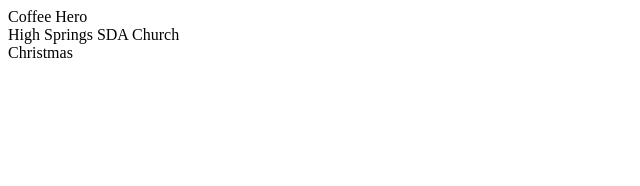
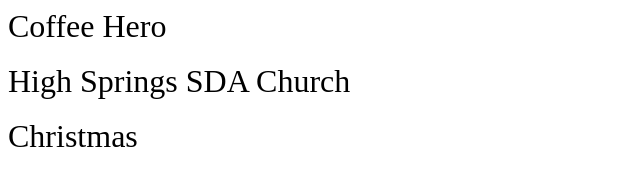
Before and after one commit to lukesbart/my_work, a plain HTML site: page index.html in a window 1280 px wide. Shown: the whole page, without its empty margins (0-640 px from the left). Drawn offline with Linux system fonts and the light colour scheme.

Commit message:
Increase font size on index.html links

```diff
--- a/index.html
+++ b/index.html
@@ -6,14 +6,16 @@
      a {
         color: #000;
         text-decoration: none;
-        font-size: 1em;
+        font-size: 2em;
         display: block;
        }
     </style>
   </head>
   <body>
    <a href="Coffee%20Hero">Coffee Hero</a>
+   <br>
    <a href="High%20Springs%20SDA">High Springs SDA Church</a>
+   <br>
    <a href="Christmas">Christmas</a>
   </body>
  </html>
```
